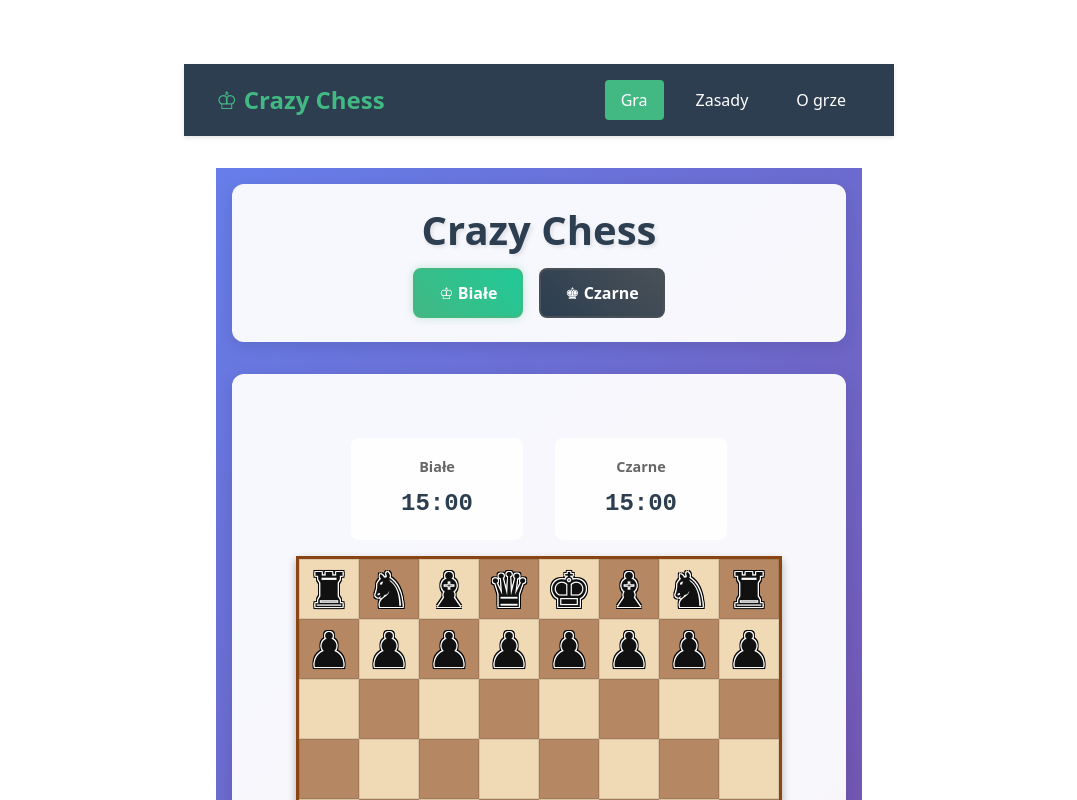
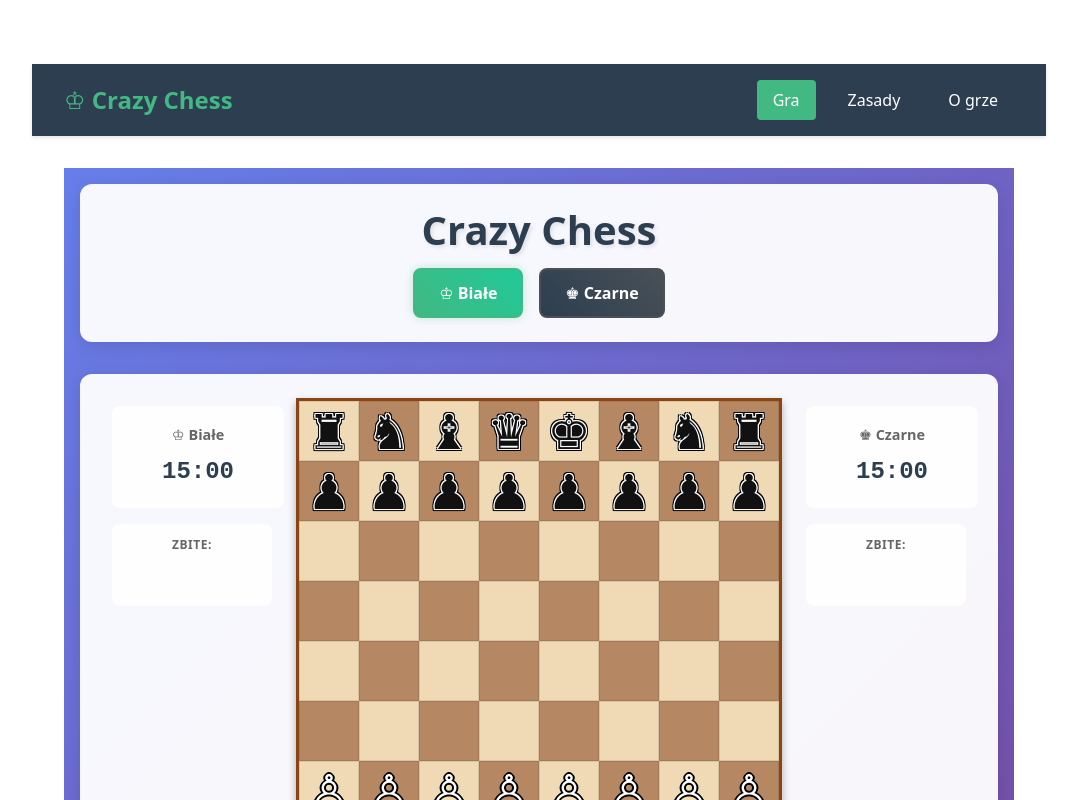
Before and after one commit to rafal-kalinowski/crazy_chess, a Vue app: page / in a window 1280 px wide. Shown: the top 800 px of the page, without its empty margins (101-1178 px from the left). Built offline with nearby package versions, Linux system fonts and the light colour scheme.

Commit message:
Nowy layout: zegary po bokach szachownicy, wiersze zbitych bierek
Co-Authored-By: Claude Sonnet 4.6 <noreply@anthropic.com>

```diff
--- a/src/components/ChessBoard.vue
+++ b/src/components/ChessBoard.vue
@@ -1,26 +1,31 @@
 <template>
   <div class="chess-board-container">
-    <!-- Timer -->
-    <div class="timer-display">
-      <div class="timer white-timer" :class="{ active: currentPlayer === 'white' && gameStarted }">
-        <div class="timer-label">Białe</div>
-        <div class="timer-value" :class="{ warning: whiteTime < 60, danger: whiteTime < 30 }">
-          {{ formatTime(whiteTime) }}
-        </div>
-      </div>
-      <div class="timer black-timer" :class="{ active: currentPlayer === 'black' && gameStarted }">
-        <div class="timer-label">Czarne</div>
-        <div class="timer-value" :class="{ warning: blackTime < 60, danger: blackTime < 30 }">
-          {{ formatTime(blackTime) }}
-        </div>
-      </div>
-    </div>
-
     <div v-if="isComputerThinking" class="computer-thinking">
       <div class="thinking-spinner"></div>
       <span>Komputer myśli...</span>
     </div>
-    <div class="chess-board" :class="{ 'flipped': playerColor === 'black' }">
+
+    <div class="game-area">
+      <!-- Lewy panel: Białe -->
+      <div class="side-panel">
+        <div class="timer" :class="{ active: currentPlayer === 'white' && gameStarted }">
+          <div class="timer-label">♔ Białe</div>
+          <div class="timer-value" :class="{ warning: whiteTime < 60, danger: whiteTime < 30 }">
+            {{ formatTime(whiteTime) }}
+          </div>
+        </div>
+        <div class="captured-section">
+          <div class="captured-label">Zbite:</div>
+          <div class="captured-list">
+            <span v-for="(p, i) in capturedByWhite" :key="i" :class="['captured-piece', `piece-${p.color}`]">
+              {{ getPieceSymbol(p) }}
+            </span>
+          </div>
+        </div>
+      </div>
+
+      <!-- Szachownica -->
+      <div class="chess-board" :class="{ 'flipped': playerColor === 'black' }">
       <div
         v-for="(square, index) in boardSquares"
         :key="index"
@@ -60,6 +65,25 @@
         <div v-if="square.possibleMove && !square.piece" class="move-indicator"></div>
         <div v-if="square.possibleMove && square.piece" class="capture-indicator"></div>
       </div>
+      </div>
+
+      <!-- Prawy panel: Czarne -->
+      <div class="side-panel">
+        <div class="timer" :class="{ active: currentPlayer === 'black' && gameStarted }">
+          <div class="timer-label">♚ Czarne</div>
+          <div class="timer-value" :class="{ warning: blackTime < 60, danger: blackTime < 30 }">
+            {{ formatTime(blackTime) }}
+          </div>
+        </div>
+        <div class="captured-section">
+          <div class="captured-label">Zbite:</div>
+          <div class="captured-list">
+            <span v-for="(p, i) in capturedByBlack" :key="i" :class="['captured-piece', `piece-${p.color}`]">
+              {{ getPieceSymbol(p) }}
+            </span>
+          </div>
+        </div>
+      </div>
     </div>
   </div>
 </template>
@@ -80,6 +104,8 @@ const gameMode = ref<GameMode>('computer') // Domyślnie gra z komputerem
 const isComputerThinking = ref(false)
 const playerColor = ref<PlayerColor>('white') // Kolor gracza
 const gameOver = ref(false)
+const capturedByWhite = ref<ChessPiece[]>([])
+const capturedByBlack = ref<ChessPiece[]>([])
 const castlingRights = ref<CastlingRights>({
   whiteKingside: true,
   whiteQueenside: true,
@@ -154,6 +180,8 @@ const endGame = (winner: PlayerColor) => {
 const resetGame = () => {
   stopTimer()
   gameOver.value = false
+  capturedByWhite.value = []
+  capturedByBlack.value = []
   castlingRights.value = { whiteKingside: true, whiteQueenside: true, blackKingside: true, blackQueenside: true }
   const squares = createBoard()
   boardSquares.value = setupInitialPosition(squares)
@@ -341,6 +369,12 @@ const makeMove = (fromSquare: Square, toSquare: Square) => {
   const toFile = toSquare.id.charCodeAt(0) - 'a'.charCodeAt(0)
   const isCastling = piece.type === 'king' && Math.abs(fromFile - toFile) === 2
 
+  // Zapisz zbitą bierkę
+  if (isCapture) {
+    if (piece.color === 'white') capturedByWhite.value.push(toSquare.piece!)
+    else capturedByBlack.value.push(toSquare.piece!)
+  }
+
   // Wykonaj ruch króla
   toSquare.piece = piece
   fromSquare.piece = null
@@ -460,12 +494,48 @@ onUnmounted(() => {
 
 <style scoped>
 .chess-board-container {
+  position: relative;
+}
+
+.game-area {
+  display: flex;
+  align-items: flex-start;
+  gap: 1.5rem;
+}
+
+.side-panel {
+  width: 160px;
   display: flex;
   flex-direction: column;
-  justify-content: center;
-  align-items: center;
-  padding: 2rem;
-  position: relative;
+  gap: 1rem;
+  padding-top: 0.5rem;
+}
+
+.captured-section {
+  background: rgba(255, 255, 255, 0.85);
+  border-radius: 8px;
+  padding: 0.75rem;
+}
+
+.captured-label {
+  font-size: 0.75rem;
+  font-weight: 600;
+  color: #666;
+  margin-bottom: 0.5rem;
+  text-transform: uppercase;
+  letter-spacing: 0.5px;
+}
+
+.captured-list {
+  display: flex;
+  flex-wrap: wrap;
+  gap: 2px;
+  min-height: 2rem;
+}
+
+.captured-piece {
+  font-size: 1.3rem;
+  line-height: 1;
 }
 
 .computer-thinking {
@@ -496,13 +566,6 @@ onUnmounted(() => {
 @keyframes spin {
   0% { transform: rotate(0deg); }
   100% { transform: rotate(360deg); }
-}
-
-.timer-display {
-  display: flex;
-  gap: 2rem;
-  margin-bottom: 1rem;
-  justify-content: center;
 }
 
 .timer {
--- a/src/views/Home.vue
+++ b/src/views/Home.vue
@@ -59,7 +59,7 @@ const selectColor = (color: PlayerColor) => {
 
 <style scoped>
 .home {
-  max-width: 1000px;
+  max-width: 1300px;
   margin: 0 auto;
   padding: 1rem;
   background: linear-gradient(135deg, #667eea 0%, #764ba2 100%);
@@ -145,11 +145,9 @@ const selectColor = (color: PlayerColor) => {
 }
 
 .chess-section {
-  display: flex;
-  justify-content: center;
   margin: 2rem 0;
   background: rgba(255, 255, 255, 0.95);
-  padding: 2rem;
+  padding: 1.5rem 2rem;
   border-radius: 12px;
   box-shadow: 0 4px 15px rgba(0, 0, 0, 0.1);
 }
```
